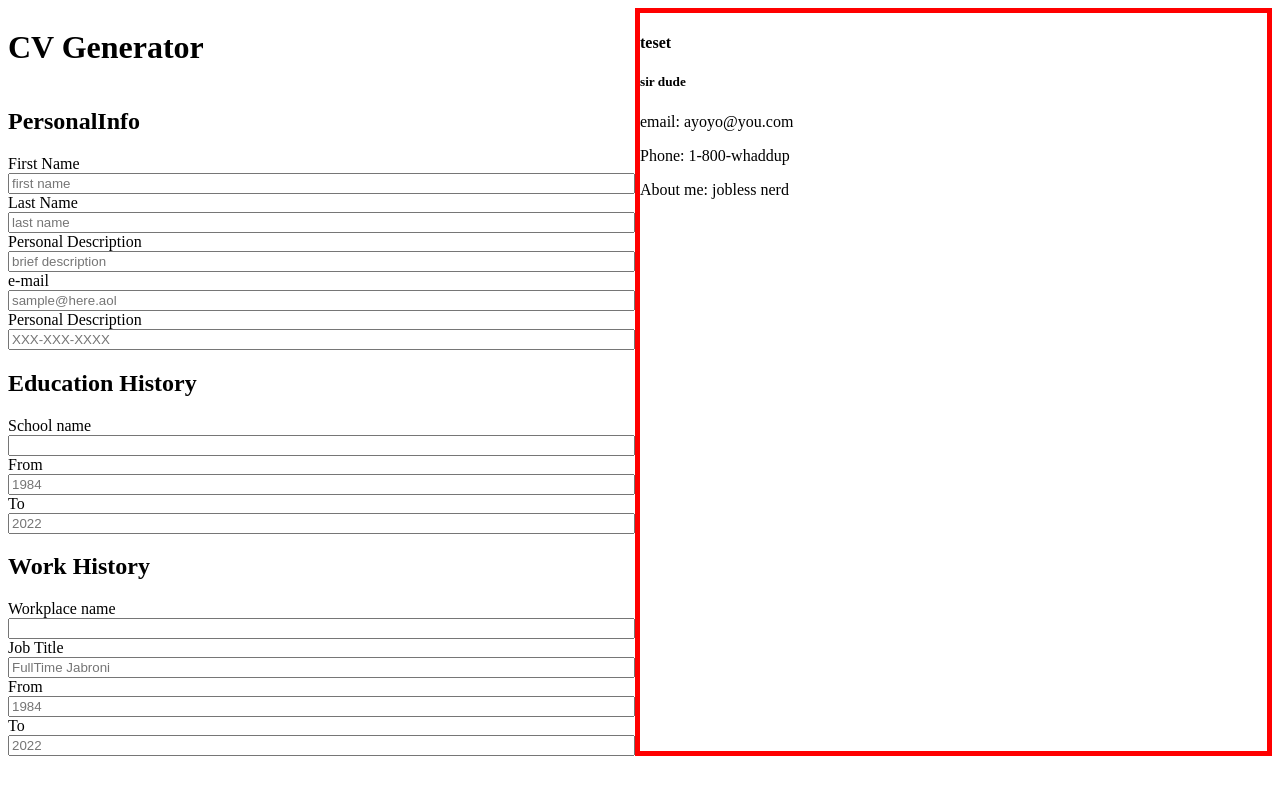
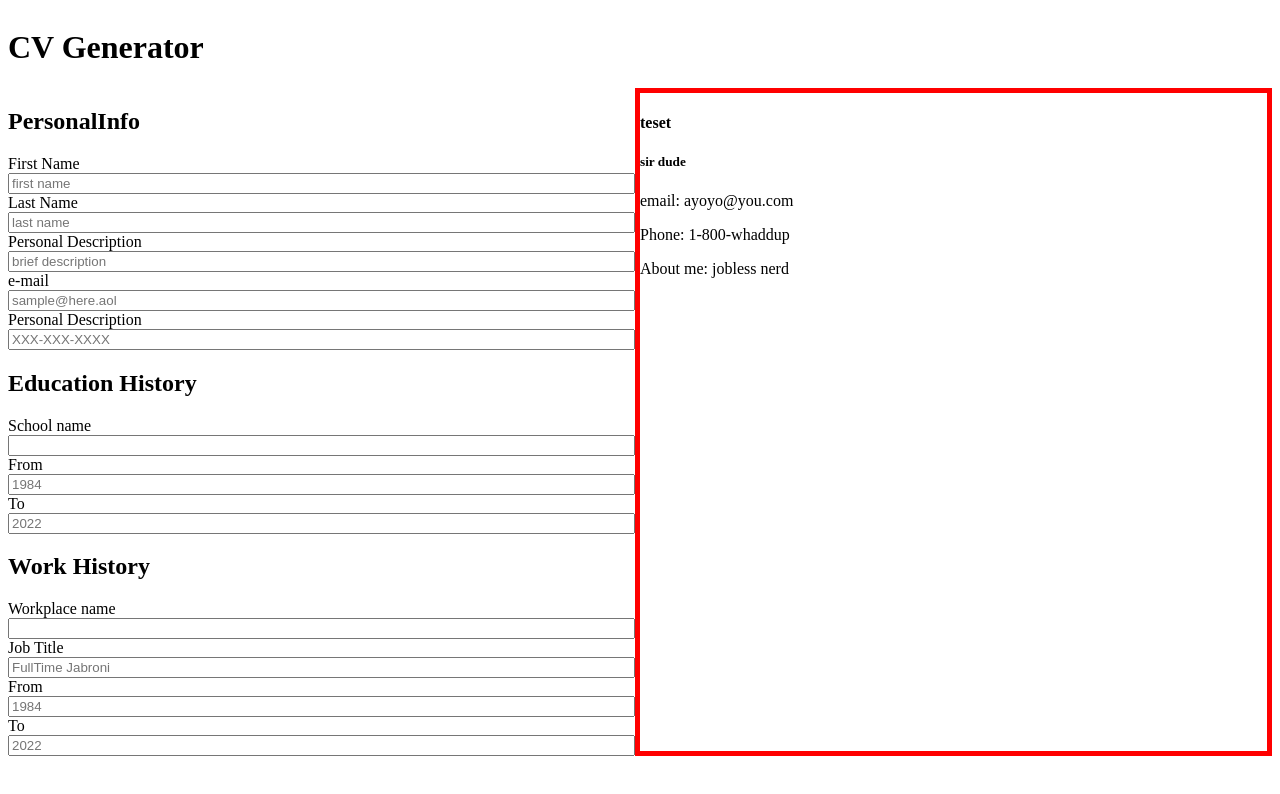
Before and after one commit to daygoDao/cv-project, a React (Create React App) app: page / in a window 1280 px wide. Shown: the top 794 px of the page. Built offline with nearby package versions, Linux system fonts and the light colour scheme.

Commit message:
more nested and consolidation

```diff
--- a/src/App.js
+++ b/src/App.js
@@ -1,5 +1,7 @@
 import { useState } from "react";
-import CVform from "./components/CVform";
+import PersonalInfo from "./components/PersonalInfo";
+import EducationHistory from "./components/EducationHistory";
+import WorkHistory from "./components/WorkHistory";
 import Preview from "./components/Preview";
 
 const App = () => {
@@ -12,19 +14,27 @@ const App = () => {
     phone: "1-800-whaddup",
   });
 
-  // const updatePersons = (e) => {
-  //   console.log(e);
-  //   setPersonState((prevState) => {
-  //     return {
-  //       ...prevState,
-  //     };
-  //   });
-  // };
+  const updatePersons = (e) => {
+    console.log(e);
+    setPersonState((prevState) => {
+      return {
+        ...prevState,
+      };
+    });
+  };
 
   return (
     <div className="App">
-      <CVform />
-      <Preview person={personState} />
+      <h1>CV Generator</h1>
+      <main>
+        <form>
+          <PersonalInfo onChange={updatePersons} />
+          <EducationHistory />
+          <WorkHistory />
+        </form>
+
+        <Preview person={personState} />
+      </main>
     </div>
   );
 };
--- a/src/components/CVform.js
+++ b/src/components/CVform.js
@@ -5,7 +5,6 @@ import WorkHistory from "./WorkHistory";
 const CVform = () => {
   return (
     <form>
-      <h1>CV Generator</h1>
       <PersonalInfo />
       <EducationHistory />
       <WorkHistory />
--- a/src/style.css
+++ b/src/style.css
@@ -16,5 +16,10 @@ form {
 
 .App {
   display: flex;
+  flex-direction: column;
+}
+
+main {
+  display: flex;
   flex-direction: row;
 }
```
Lines whose indentation alone changed are shown as unchanged.
